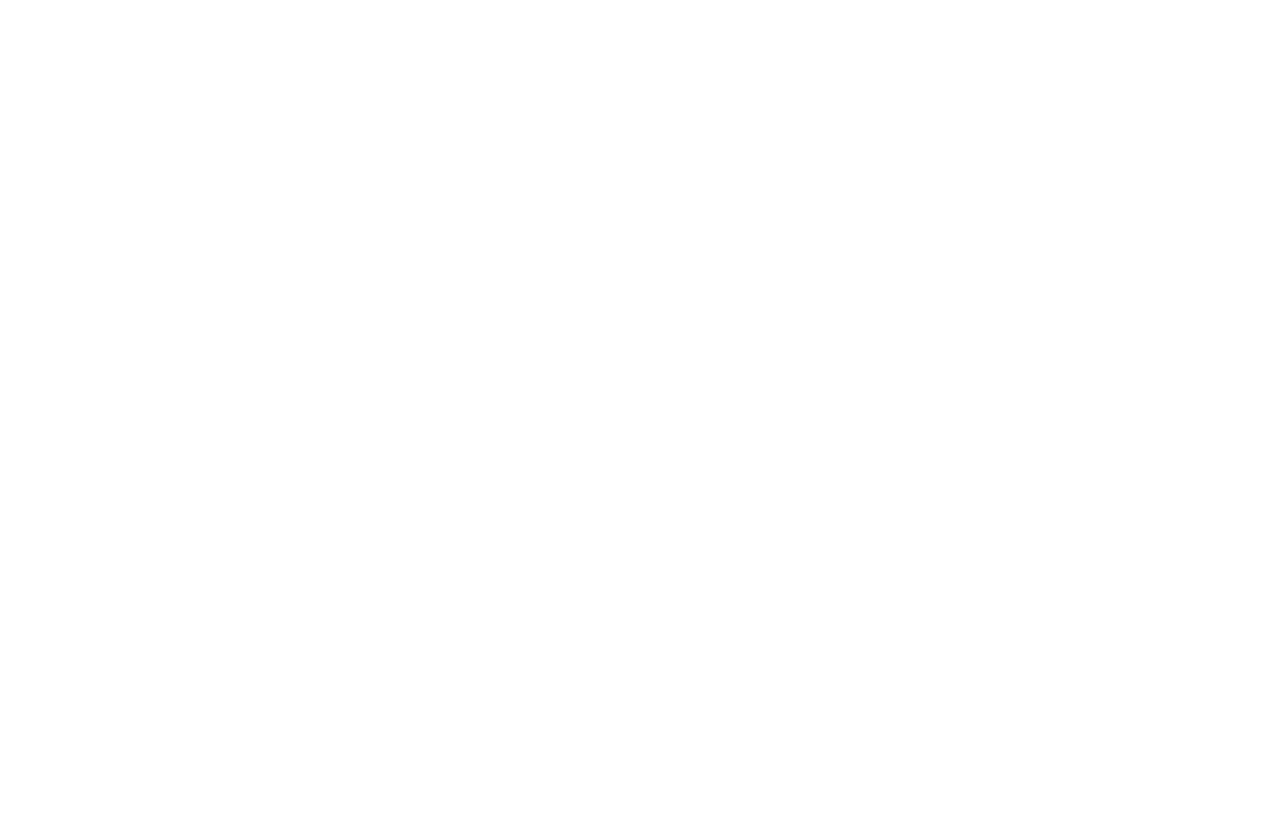
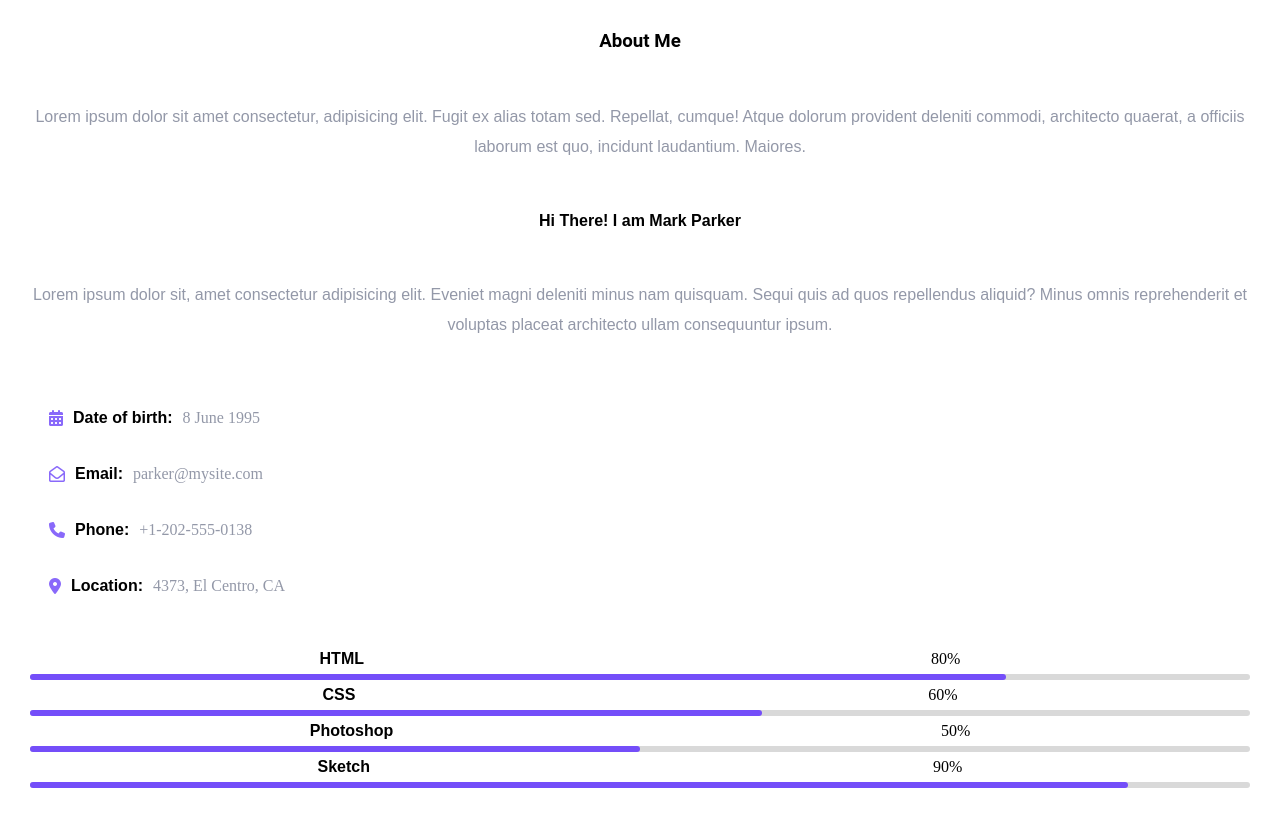
Before and after one commit to andriivam/group_9_wireframe_04, a plain HTML site: page index.html in a window 1280 px wide. Before the commit the page ends 800 px from the top, so only its background shows below. Drawn offline with Linux system fonts and the light colour scheme.

Commit message:
create about me part

```diff
--- a/index.css
+++ b/index.css
@@ -0,0 +1,93 @@
+/* Body style */
+* {
+  box-sizing: border-box;
+  margin: 0;
+  padding: 0;
+}
+
+/*  ABOUT ME STYLE */
+.about_p {
+  font-family: "Quicksand", sans-serif;
+  font-size: 16px;
+  line-height: 30px;
+  padding: 50px 0px;
+}
+
+.text-center {
+  text-align: center;
+}
+
+.font {
+  font-family: "Roboto", sans-serif;
+}
+.font-text {
+    font-family: "Quicksand", sans-serif;
+}
+
+.text-color {
+  color: #9398a8;
+}
+
+.about_me {
+  display: flex;
+  flex-direction: column;
+  padding: 30px;
+}
+
+.flex {
+  display: flex;
+  align-items: center;
+  padding: 10px;
+  margin: 9px;
+  column-gap: 10px;
+}
+.icon {
+  color: #8969fa;
+}
+
+/* Progress bar */
+.progress-bar {
+  display: flex;
+  flex-direction: column;
+  width: 100vw;
+  padding: 0px 30px;
+  padding-bottom: 50px;
+}
+
+.progress-name {
+  display: flex;
+  justify-content: space-around;
+  align-items: center;
+  margin: 6px;
+}
+
+.border {
+  background-color: #d9d9d9;
+  width: 100%;
+  border-radius: 10px;
+}
+
+.progress {
+  height: 6px;
+  background-color: #744ef9;
+  width: 80%;
+  border-radius: 10px;
+}
+.progress_css {
+  height: 6px;
+  background-color: #744ef9;
+  width: 60%;
+  border-radius: 10px;
+}
+.progress_ph {
+  height: 6px;
+  background-color: #744ef9;
+  width: 50%;
+  border-radius: 10px;
+}
+.progress_s {
+  height: 6px;
+  background-color: #744ef9;
+  width: 90%;
+  border-radius: 10px;
+}
--- a/index.html
+++ b/index.html
@@ -5,9 +5,64 @@
     <meta http-equiv="X-UA-Compatible" content="IE=edge">
     <meta name="viewport" content="width=device-width, initial-scale=1.0">
     <link rel="stylesheet" href="index.css">
+    <script src="https://kit.fontawesome.com/bd39983e7d.js" crossorigin="anonymous"></script>
     <title>Group_9</title>
 </head>
 <body>
+    <!--About Me  -->
+    <section>
 
+        <div class="about_me">
+            <h3 class="text-center font">About Me</h3>
+       <p class="text-color text-center about_p">Lorem ipsum dolor sit amet consectetur, adipisicing elit. Fugit ex alias totam sed. Repellat, cumque! Atque dolorum provident deleniti commodi, architecto quaerat, a officiis laborum est quo, incidunt laudantium. Maiores.</p>
+        <div class="mark">
+            <h4 class="text-center font-text">Hi There! I am Mark Parker</h4>
+            <p class="text-color text-center about_p">Lorem ipsum dolor sit, amet consectetur adipisicing elit. Eveniet magni deleniti minus nam quisquam. Sequi quis ad quos repellendus aliquid? Minus omnis reprehenderit et voluptas placeat architecto ullam consequuntur ipsum.</p>
+        </div>
+            <div class="flex"><i class="fa-solid fa-calendar-days icon"></i>
+                <h4 class="font-text">Date of birth:</h4>
+                <p class="text-color">8 June 1995</p></div>
+            <div class="flex"> <i class="fa-regular fa-envelope-open icon"></i>
+                <h4 class="font-text">Email:</h4>
+                <p class="text-color">parker@mysite.com</p></div>
+            <div class="flex"><i class="fa-solid fa-phone icon"></i>
+                <h4 class="font-text">Phone:</h4>
+                <p class="text-color">+1-202-555-0138</p></div>
+            <div class="flex"><i class="fa-solid fa-location-dot icon"></i>
+                <h4 class="font-text">Location:</h4>
+                <p class="text-color">4373, El Centro, CA</p></div>
+
+        </div>
+        <div class="progress-bar">
+            <div class="progress-name">
+                <h4 class="font-text">HTML</h4>
+                <p>80%</p>
+            </div>
+            <div class="border">
+                <div class="progress"></div>
+            </div>
+            <div class="progress-name">
+                <h4 class="font-text">CSS</h4>
+                <p>60%</p>
+            </div>
+            <div class="border">
+                <div class="progress_css"></div>
+            </div>
+            <div class="progress-name">
+                <h4 class="font-text">Photoshop</h4>
+                <p>50%</p>
+            </div>
+            <div class="border">
+                <div class="progress_ph"></div>
+            </div>
+            <div class="progress-name">
+                <h4 class="font-text">Sketch</h4>
+                <p>90%</p>
+            </div>
+            <div class="border">
+                <div class="progress_s"></div>
+            </div>
+                    </div>
+    </section>
 </body>
 </html>
```
